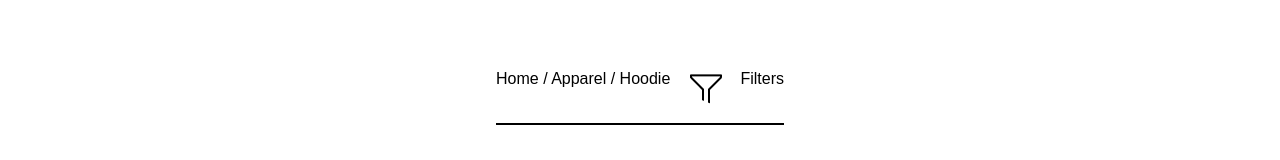
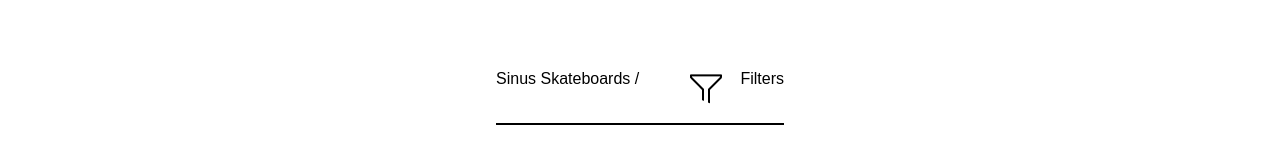
Before and after one commit to DanielPersson93/sinus-webshop, a Vue app: page /productview in a window 1280 px wide. Shown: the part 148-308 px from the top of the page. Built offline with nearby package versions, Linux system fonts and the light colour scheme; a web font is replaced by a local one.

Commit message:
add correct category & title above divider

```diff
--- a/src/components/Product.vue
+++ b/src/components/Product.vue
@@ -63,5 +63,8 @@
 		.price {
 			color: #881616;
 		}
+		p {
+			text-transform: capitalize;
+		}
 	}
 </style>
--- a/src/views/ProductsView.vue
+++ b/src/views/ProductsView.vue
@@ -2,7 +2,9 @@
 	<div class="productsview">
 		<section>
 			<div class="productview-top">
-				<p>Home / Apparel / Hoodie</p>
+				<div class="category">
+				<p>Sinus Skateboards / {{currentCategory}}</p>
+				</div>
 				<div class="filter">
 					<img src="@/assets/filter icon.png" alt="filter-icon" />
 					<p>Filters</p>
@@ -30,10 +32,13 @@
 					this.$route.query.category
 				);
 			},
+			currentCategory(){
+				return this.$route.query.category
+			}
 		},
-		mounted(){
-			window.scrollTo(0,0)
-		}
+			mounted(){
+			return window.scrollTo(0,0)
+			}
 	};
 </script>
 <style lang="scss" scoped>
@@ -64,4 +69,10 @@
 			padding-right: 1rem;
 		}
 	}
+	.category{
+		display: flex;
+	}
+	p{
+		text-transform: capitalize;
+	}
 </style>
--- a/src/views/SingleProduct.vue
+++ b/src/views/SingleProduct.vue
@@ -2,7 +2,9 @@
 	<div class="single-product">
 		<section>
 			<div class="productview-top">
-				<p>Home / Apparel / Hoodie</p>
+				<div class="category">
+					<p>Sinus Skateboards / {{currentCategory}} / {{currentTitle}}</p>
+				</div>
 			</div>
 			<div class="divider"></div>
 			<div class="product-container">
@@ -44,6 +46,12 @@
 					(allProducts) => allProducts.id == this.$route.params.id
 				);
 			},
+			currentCategory(){
+				return this.product.category
+			},
+			currentTitle(){
+				return this.product.title
+			}
 		},
 		mounted(){
 			window.scrollTo(0,0)
@@ -101,4 +109,10 @@
 	button {
 		margin-left: 3rem;
 	}
+	.category{
+		display: flex;
+	}
+	h4, p{
+		text-transform: capitalize;
+	}
 </style>
```
